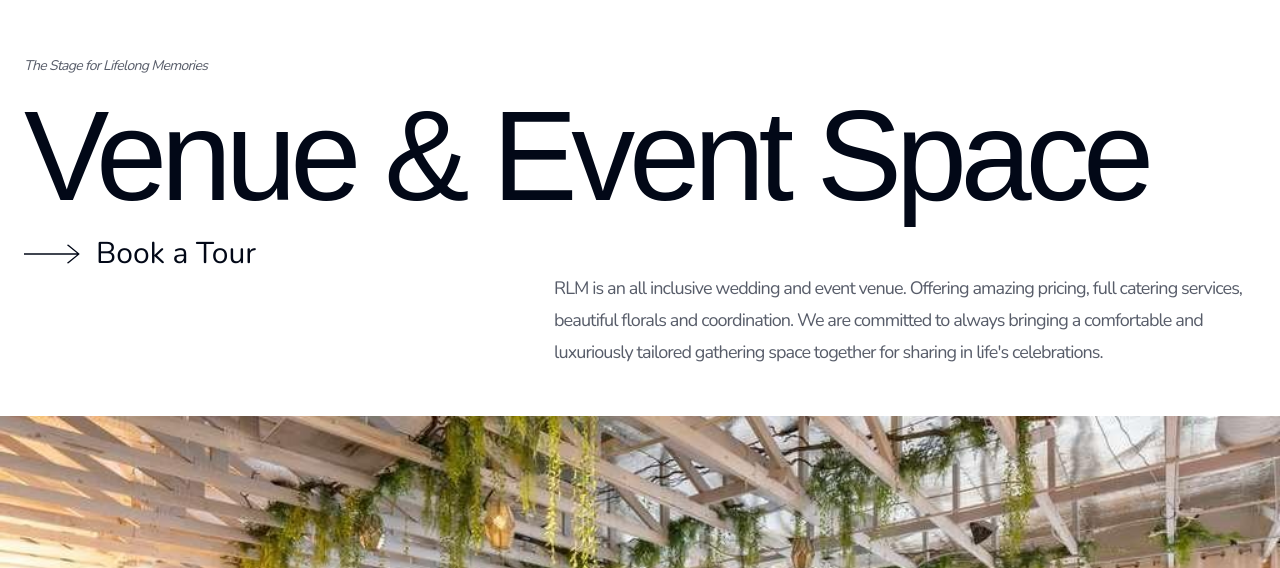
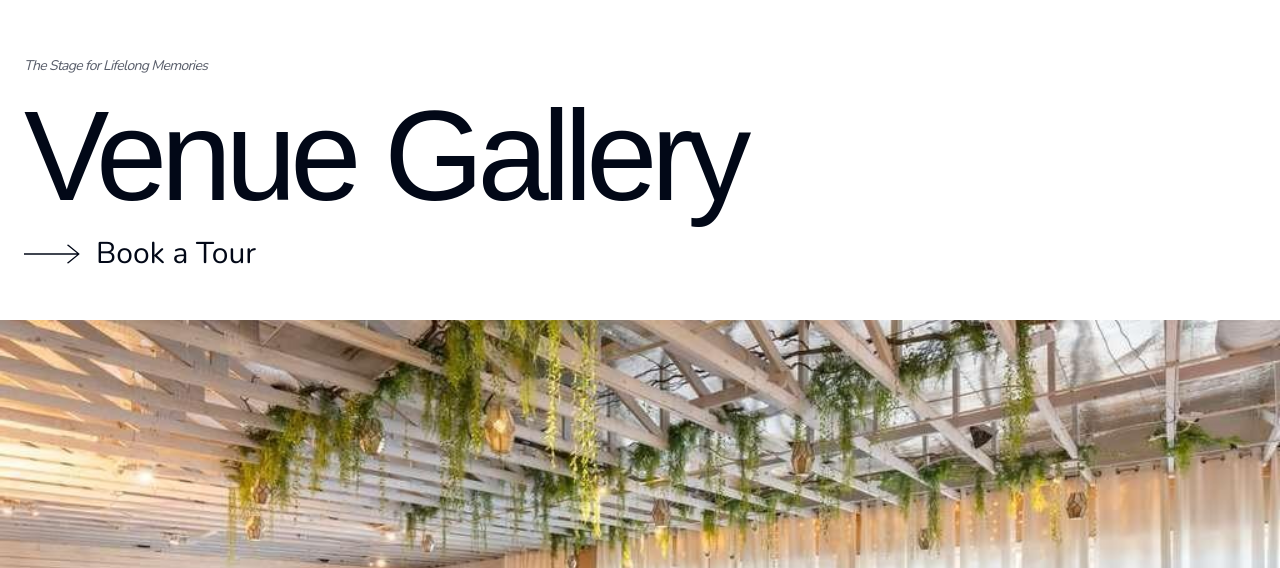
Before and after one commit to Dillonzellis/rlmaffairs-v4, a Next.js app: page / in a window 1280 px wide. Shown: the part 792-1360 px from the top of the page. Built offline with nearby package versions, Linux system fonts and the light colour scheme; grey boxes are pictures that could not be loaded; a web font is replaced by a local one.

Commit message:
style: remove home venue body text

```diff
--- a/src/components/sections/home/HomeVenue.tsx
+++ b/src/components/sections/home/HomeVenue.tsx
@@ -11,16 +11,16 @@ export const HomeVenue = () => {
       <MaxWidthWrapper className="py-12">
         <div className="space-y-4">
           <SubHeader>The Stage for Lifelong Memories</SubHeader>
-          <MainHeader>Venue & Event Space</MainHeader>
+          <MainHeader>Venue Gallery</MainHeader>
           <ArrowBtn href="/">Book a Tour</ArrowBtn>
         </div>
-        <BodyText className="ml-auto max-w-prose">
-          RLM is an all inclusive wedding and event venue. Offering amazing
-          pricing, full catering services, beautiful florals and coordination.
-          We are committed to always bringing a comfortable and luxuriously
-          tailored gathering space together for sharing in life&apos;s
-          celebrations.
-        </BodyText>
+        {/* <BodyText className="ml-auto max-w-prose"> */}
+        {/*   RLM is an all inclusive wedding and event venue. Offering amazing */}
+        {/*   pricing, full catering services, beautiful florals and coordination. */}
+        {/*   We are committed to always bringing a comfortable and luxuriously */}
+        {/*   tailored gathering space together for sharing in life&apos;s */}
+        {/*   celebrations. */}
+        {/* </BodyText> */}
       </MaxWidthWrapper>
       <BackgroundImage imageUrl="/venue-1.jpg" />
     </section>
```
